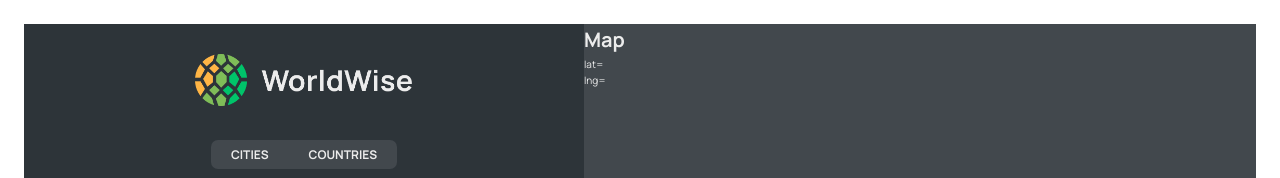
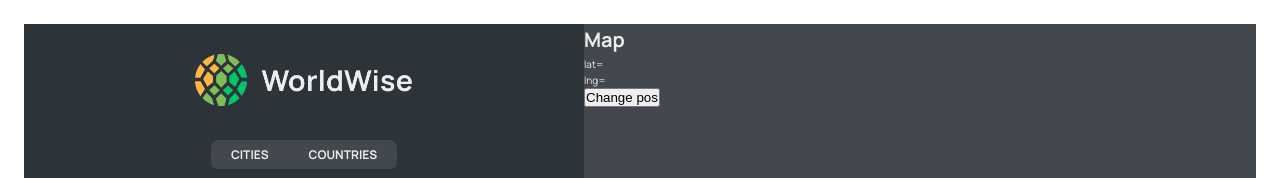
Before and after one commit to RachitJain959/worldwise, a React (Vite) app: page /app in a window 1280 px wide. Shown: the top 178 px of the page. Built offline with nearby package versions, Linux system fonts and the light colour scheme; data requests are answered from the project's data file.

Commit message:
Set query string

```diff
--- a/src/components/Map.jsx
+++ b/src/components/Map.jsx
@@ -12,6 +12,9 @@ function Map() {
       <h1>Map</h1>
       <p>lat={lat}</p>
       <p>lng={lng}</p>
+      <button onClick={() => setSearchParams({ lat: 50, lng: 302 })}>
+        Change pos
+      </button>
     </div>
   );
 }
```
